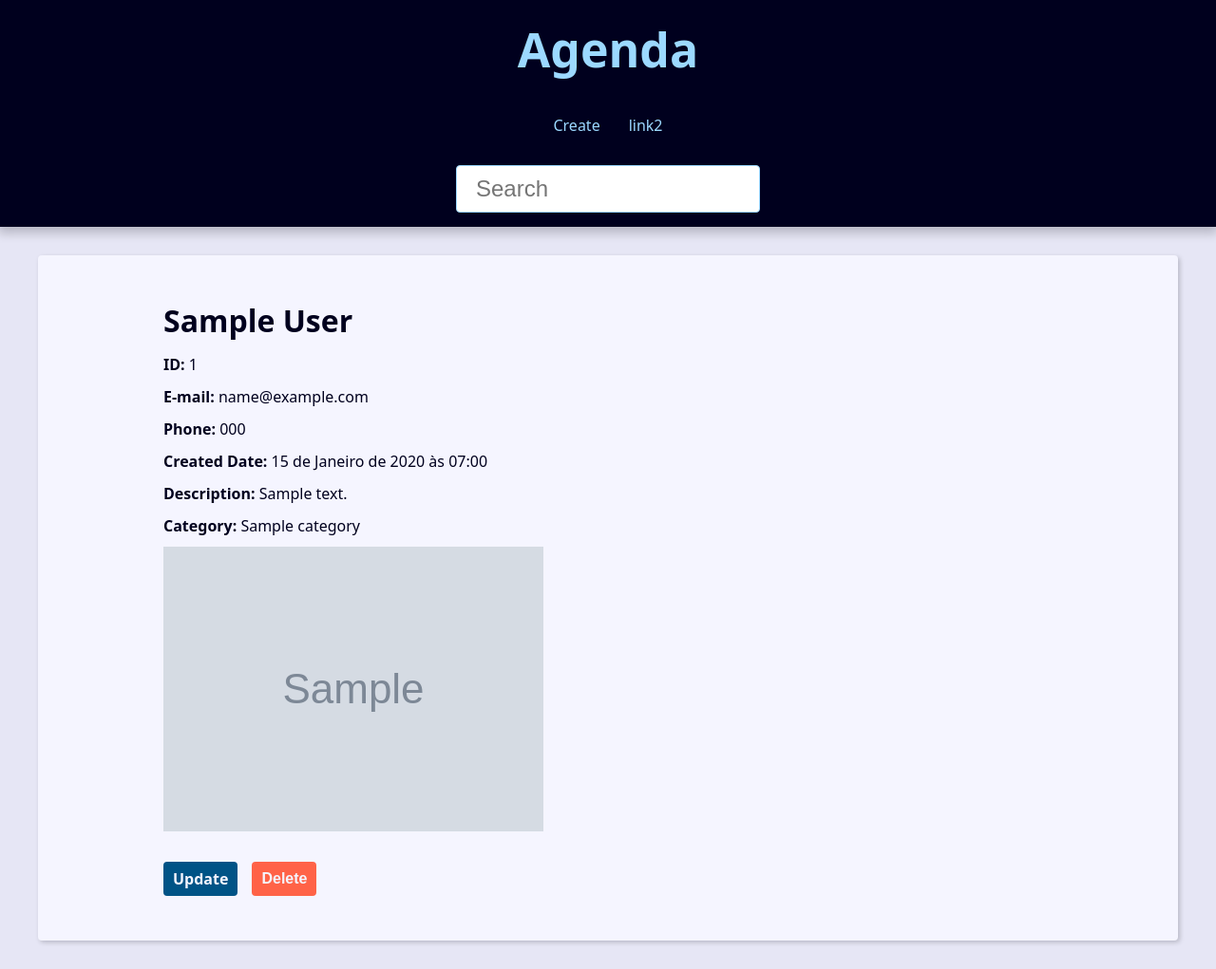
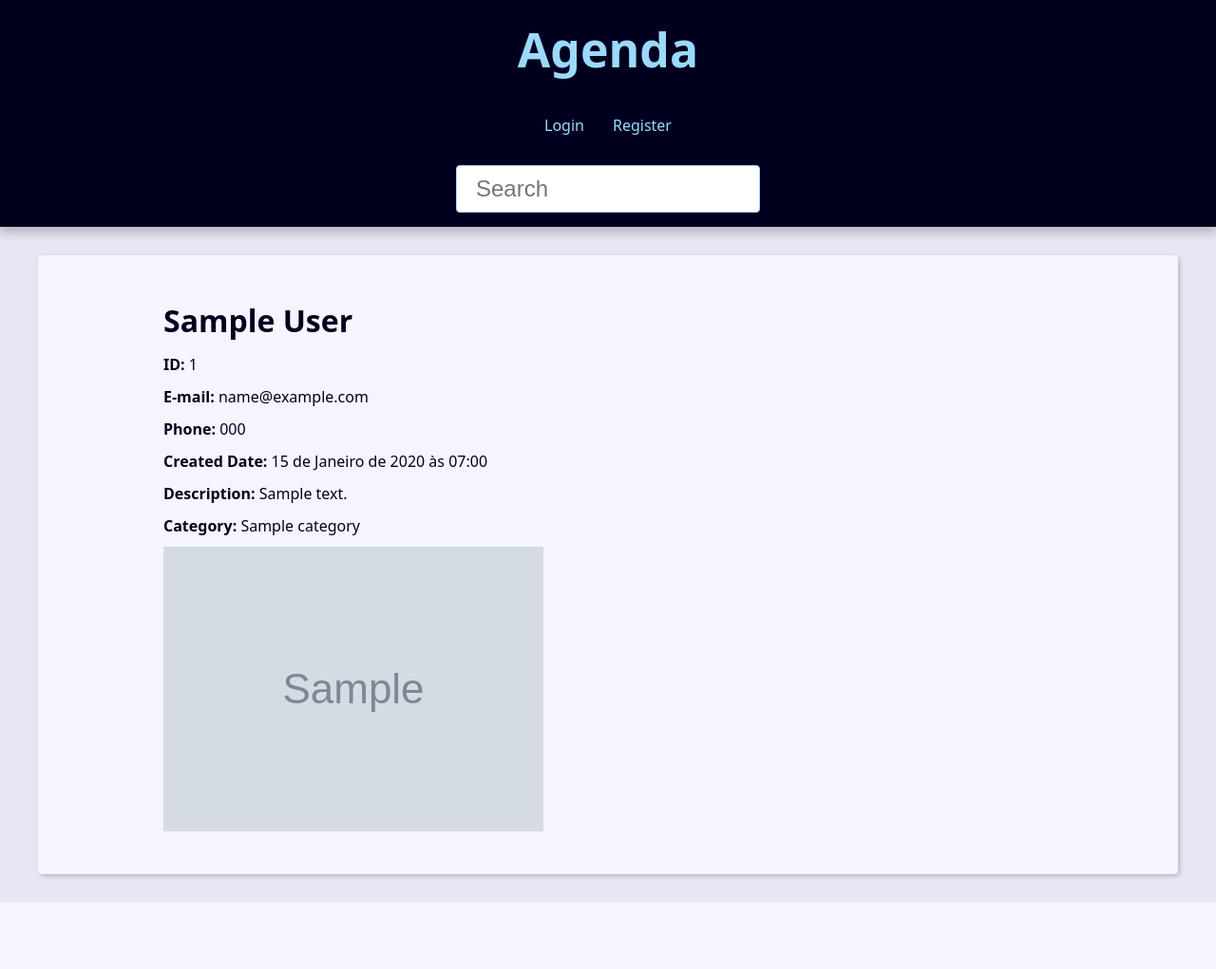
Before and after one commit to PabloAlves99/AgendaDjango, a Django app: page /contact/1/ in a window 1280 px wide. Shown: the whole page at 95% size. After the commit the page ends 951 px from the top, so only its background shows below. Run offline with Django 5.2, Linux system fonts and the light colour scheme; tables that the repository leaves empty hold one stand-in row (values such as "Sample post"); grey boxes marked "Sample" are stand-in pictures.

Commit message:
latest settings

```diff
--- a/base_templates/global/base.html
+++ b/base_templates/global/base.html
@@ -19,17 +19,26 @@
 
         <nav class="menu">
             <ul class="menu-list">
+                    {% if user.is_authenticated %}
                         <li class="menu-item">
                             <a href="{% url "contact:create" %}" class="menu-link">Create</a>
-
                         </li>
                         <li class="menu-item">
-                    <a href="" class="menu-link">link2</a>
-
+                            <a href="{% url "contact:user_update" %}" class="menu-link">Profile</a>
                         </li>
+                        <li class="menu-item">
+                            <a href="{% url "contact:logout" %}" class="menu-link">Logout</a>
+                        </li>
+                    {% else %}
+                        <li class="menu-item">
+                            <a href="{% url "contact:login" %}" class="menu-link">Login</a>
+                        </li>
+                        <li class="menu-item">
+                            <a href="{% url "contact:register" %}" class="menu-link">Register</a>
+                        </li>
+                    {% endif %}
                 </ul>
             </nav>
-
         <div class="search">
             <form action="{% url "contact:search" %}"
             method="get"
--- a/contact/forms.py
+++ b/contact/forms.py
@@ -12,7 +12,8 @@ class ContactForm(forms.ModelForm):
             attrs={
                 'accept': 'image/*',
             }
-        )
+        ),
+        required=False
     )
 
     class Meta:
--- a/contact/templates/contact/contact.html
+++ b/contact/templates/contact/contact.html
@@ -17,7 +17,7 @@
             <img src="{{contact.picture.url}}" alt="{{contact.first_name}} {{contact.last_name}}">
         </p>
         {% endif %}
-
+        {% if user == contact.owner %}
         <div class="contact-links">
             <a class="btn btn-link" href="{% url 'contact:update' contact.id %}">Update</a>
 
@@ -32,5 +32,6 @@
                 {% endif %}
             </form>
         </div>
+        {% endif %}
     </div>
 {% endblock content %}
--- a/contact/views/user_forms.py
+++ b/contact/views/user_forms.py
@@ -1,4 +1,5 @@
 from django.shortcuts import render, redirect
+from django.contrib.auth.decorators import login_required
 from django.contrib import messages, auth
 from contact.forms import RegisterForm, RegisterUpdateForm
 from django.contrib.auth.forms import AuthenticationForm
@@ -24,6 +25,7 @@ def register(request):
     )
 
 
+@login_required(login_url='contact:login')
 def user_update(request):
     form = RegisterUpdateForm(instance=request.user)
 
@@ -71,6 +73,7 @@ def login_view(request):
     )
 
 
+@login_required(login_url='contact:login')
 def logout_view(request):
     auth.logout(request)
     return redirect('contact:login')
```
Also changed, not shown: contact/views/contact_forms.py (+10 -3 lines). Lines whose indentation alone changed are shown as unchanged.
